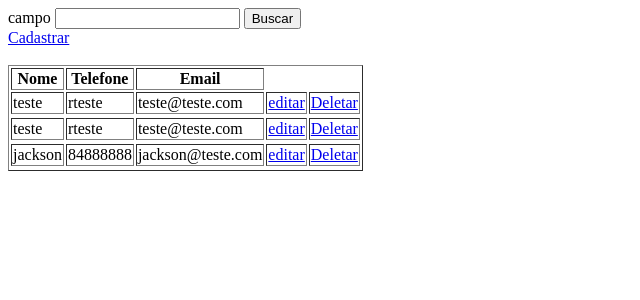
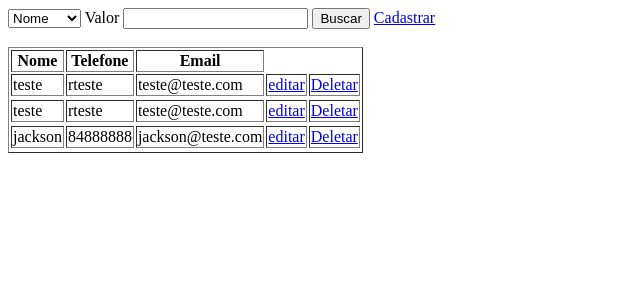
Before and after one commit to dudurb17/PWe1_aula_php, a PHP site: page /paginas/ContatoList.php in a window 1280 px wide. Shown: the top 300 px of the page, without its empty margins (0-640 px from the left). Run offline with PHP 8.4, Linux system fonts and the light colour scheme; data comes from the database, SQL or seed files in the repository.

Commit message:
pesquisar por campo

```diff
--- a/PWe1_aula_php/pweb1_aula_php-main/BD.class.php
+++ b/PWe1_aula_php/pweb1_aula_php-main/BD.class.php
@@ -64,13 +64,15 @@ class BD
         $st->execute([$dados['nome'], $dados['email'], $dados['telefone']]);
     }
     public function pesquisar($dados){
-        $campo=$dados["nome"];
+        $campo=$dados["campo"];
+        $valor =$dados["valor"];
+
         $conn = $this->conn();
-        $sql = "SELECT * FROM usuario WHERE nome Like ?;";
+        $sql = "SELECT * FROM usuario WHERE $campo Like ?;";
         $st = $conn->prepare($sql);
 
         //pesquisa o campo com % para usar o like do SQL
-        $st->execute(["%".$campo."%"]);
+        $st->execute(["%".$valor."%"]);
 
         //retorna um vetor de objetos do tipo classse
         return $st->fetchAll(PDO:: FETCH_CLASS);
--- a/PWe1_aula_php/pweb1_aula_php-main/paginas/ContatoList.php
+++ b/PWe1_aula_php/pweb1_aula_php-main/paginas/ContatoList.php
@@ -10,10 +10,12 @@ if (!empty($_GET['id'])) {
 }
 
     if (!empty($_POST)){
-    $conn->buscar($_POST);
-} else {
+        $load = $conn->pesquisar($_POST);
+    }else{
         $load = $conn->select();
+
     }
+
 
 ?>
 
@@ -29,10 +31,15 @@ if (!empty($_POST)){
 
 <body>
     <form action="ContatoList.php" method="post">
-        <label for="">campo</label>
-        <input type="text" name="campo" id="">
+        <select name="campo">
+            <option value="nome">Nome</option>
+            <option value="telefone">Telefone</option>
+            <option value="email">Email</option>
+        </select>
+        <label>Valor</label>
+        <input type="text" name="valor">
         <button type="submit">Buscar</button>
-    </form>
+
         <a href="ContatoForm.php">Cadastrar</a><br><br>
         <table border="1">
             <tr>
@@ -52,6 +59,7 @@ if (!empty($_POST)){
         }
         ?>
         </table>
+    </form>
 
 
 </body>
```
Lines whose indentation alone changed are shown as unchanged.
